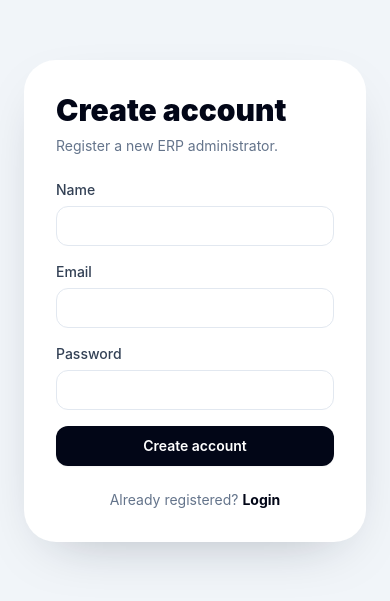
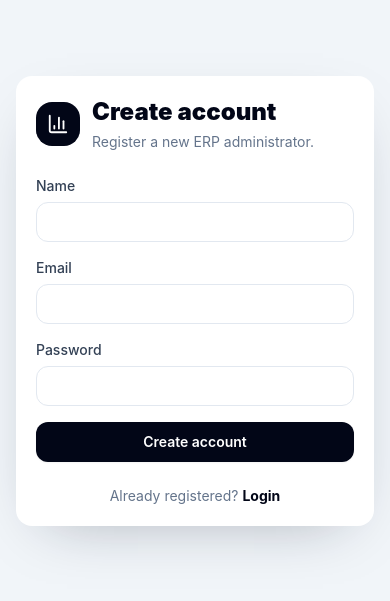
Before and after one commit to mou-004/epr-client, a React (Vite) app: page /register in a window 390 px wide. Shown: the part 121-722 px from the top of the page. Built offline with nearby package versions, Linux system fonts and the light colour scheme; no server answers.

Commit message:
Refactor Register component for better structure
Refactor Register component layout and improve styling.

```diff
--- a/src/pages/Register.tsx
+++ b/src/pages/Register.tsx
@@ -1,5 +1,6 @@
 import { useState } from "react";
 import { Link, useNavigate } from "react-router-dom";
+import { BarChart3 } from "lucide-react";
 import { Button } from "../components/ui/Button";
 import { Input } from "../components/ui/Input";
 import { useAuth } from "../context/AuthContext";
@@ -7,7 +8,13 @@ import { useAuth } from "../context/AuthContext";
 export default function Register() {
   const { register } = useAuth();
   const navigate = useNavigate();
-  const [form, setForm] = useState({ name: "", email: "", password: "" });
+
+  const [form, setForm] = useState({
+    name: "",
+    email: "",
+    password: "",
+  });
+
   const [error, setError] = useState("");
   const [loading, setLoading] = useState(false);
 
@@ -15,6 +22,7 @@ export default function Register() {
     e.preventDefault();
     setLoading(true);
     setError("");
+
     try {
       await register(form.name, form.email, form.password);
       navigate("/");
@@ -26,18 +34,67 @@ export default function Register() {
   };
 
   return (
-    <div className="grid min-h-screen place-items-center bg-slate-100 p-6">
-      <form onSubmit={submit} className="w-full max-w-md rounded-[2rem] bg-white p-8 shadow-soft">
-        <h1 className="text-3xl font-black text-slate-950">Create account</h1>
-        <p className="mt-2 text-sm text-slate-500">Register a new ERP administrator.</p>
-        {error && <div className="mt-5 rounded-2xl bg-red-50 p-3 text-sm font-semibold text-red-700">{error}</div>}
+    <div className="grid min-h-screen place-items-center bg-slate-100 px-4 py-8 sm:px-6">
+      <form
+        onSubmit={submit}
+        className="w-full max-w-md rounded-2xl bg-white p-5 shadow-soft sm:rounded-[2rem] sm:p-8"
+      >
+        <div className="mb-6 flex items-center gap-3">
+          <div className="grid h-11 w-11 place-items-center rounded-2xl bg-slate-950 text-white">
+            <BarChart3 size={22} />
+          </div>
+          <div>
+            <h1 className="text-2xl font-black text-slate-950 sm:text-3xl">
+              Create account
+            </h1>
+            <p className="mt-1 text-sm text-slate-500">
+              Register a new ERP administrator.
+            </p>
+          </div>
+        </div>
+
+        {error && (
+          <div className="mt-5 rounded-2xl bg-red-50 p-3 text-sm font-semibold text-red-700">
+            {error}
+          </div>
+        )}
+
         <div className="mt-6 grid gap-4">
-          <Input label="Name" value={form.name} onChange={(e) => setForm({ ...form, name: e.target.value })} required />
-          <Input label="Email" type="email" value={form.email} onChange={(e) => setForm({ ...form, email: e.target.value })} required />
-          <Input label="Password" type="password" minLength={6} value={form.password} onChange={(e) => setForm({ ...form, password: e.target.value })} required />
-          <Button disabled={loading}>{loading ? "Creating..." : "Create account"}</Button>
+          <Input
+            label="Name"
+            value={form.name}
+            onChange={(e) => setForm({ ...form, name: e.target.value })}
+            required
+          />
+
+          <Input
+            label="Email"
+            type="email"
+            value={form.email}
+            onChange={(e) => setForm({ ...form, email: e.target.value })}
+            required
+          />
+
+          <Input
+            label="Password"
+            type="password"
+            minLength={6}
+            value={form.password}
+            onChange={(e) => setForm({ ...form, password: e.target.value })}
+            required
+          />
+
+          <Button disabled={loading} className="w-full">
+            {loading ? "Creating..." : "Create account"}
+          </Button>
         </div>
-        <p className="mt-6 text-center text-sm text-slate-500">Already registered? <Link className="font-bold text-slate-950" to="/login">Login</Link></p>
+
+        <p className="mt-6 text-center text-sm text-slate-500">
+          Already registered?{" "}
+          <Link className="font-bold text-slate-950" to="/login">
+            Login
+          </Link>
+        </p>
       </form>
     </div>
   );
```
